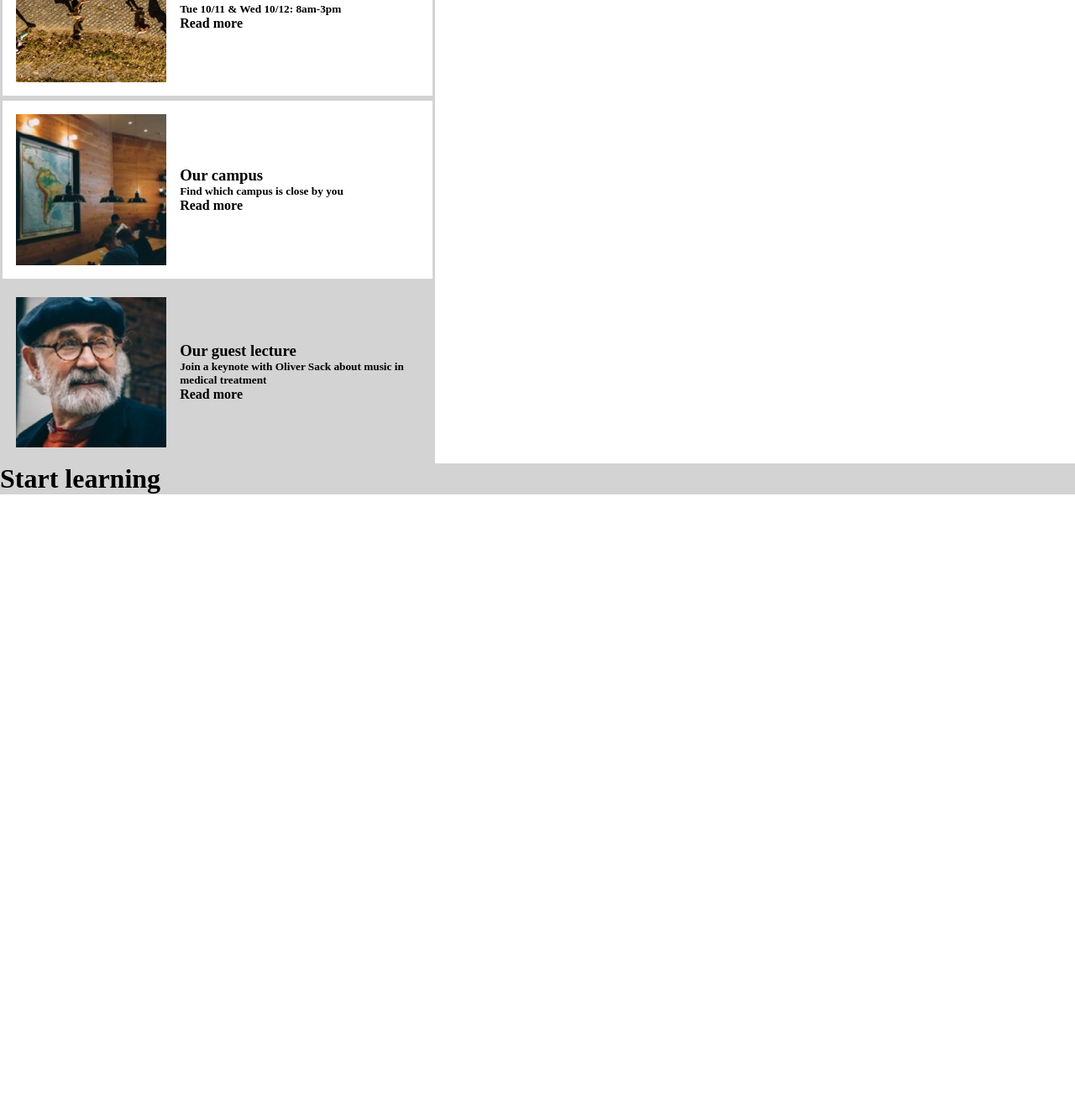
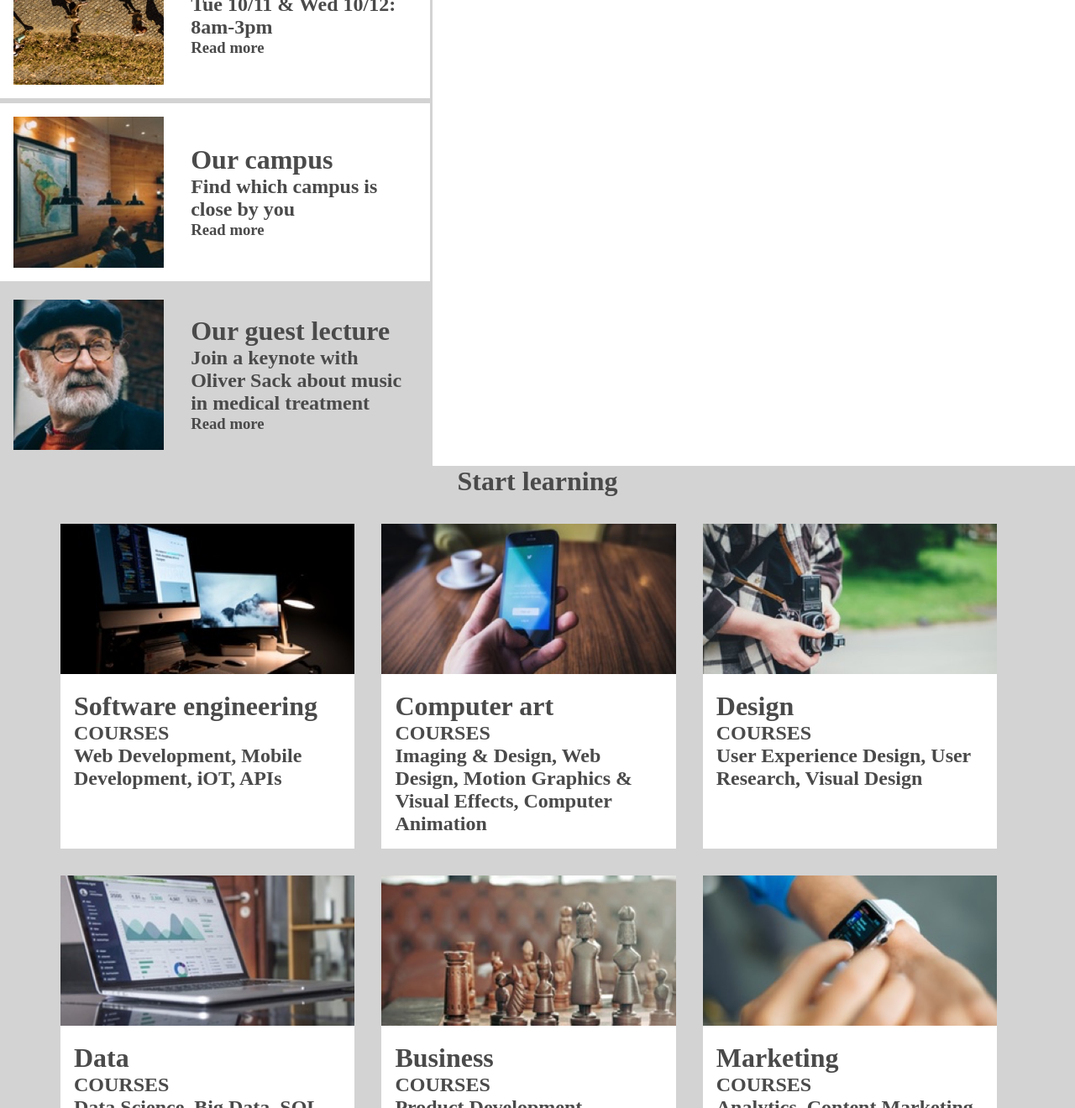
Before and after one commit to Monikacg/Colmar-Academy, a plain HTML site: page index.html in a window 1280 px wide. Shown: the part 1480-2800 px from the top of the page at 84% size. Before the commit the page ends 2069 px from the top, so only its background shows below. Drawn offline with Linux system fonts and the light colour scheme.

Commit message:
Adding new section

```diff
--- a/index.html
+++ b/index.html
@@ -33,7 +33,7 @@
       <img src="resources\images\banner.jpg" alt="">
       <div class="learn-text">
         <h1>Learn something new everyday</h1>
-        <h3>Lorem ipsum dolor sit amet, consectetur adipisicing elit.</h3>
+        <h2>Lorem ipsum dolor sit amet, consectetur adipisicing elit.</h2>
         <button type="button" name="button">Start here</button>
       </div>
     </div>
@@ -54,25 +54,25 @@
         <div class="h-box">
           <img src="resources\images\information-orientation.jpg" alt="">
           <div class="text">
-            <h3>orientation date</h3>
-            <h5>Tue 10/11 & Wed 10/12: 8am-3pm</h5>
-            <h4>Read more</h4>
+            <h1>orientation date</h1>
+            <h2>Tue 10/11 & Wed 10/12: 8am-3pm</h2>
+            <h3>Read more</h3>
           </div>
         </div>
         <div class="h-box">
           <img src="resources\images\information-campus.jpg" alt="">
           <div class="text">
-            <h3>Our campus</h3>
-            <h5>Find which campus is close by you</h5>
-            <h4>Read more</h4>
+            <h1>Our campus</h1>
+            <h2>Find which campus is close by you</h2>
+            <h3>Read more</h3>
           </div>
         </div>
         <div class="h-box" id="guest">
           <img src="resources\images\information-guest-lecture.jpg" alt="">
           <div class="text">
-            <h3>Our guest lecture</h3>
-            <h5>Join a keynote with Oliver Sack about music in medical treatment</h5>
-            <h4>Read more</h4>
+            <h1>Our guest lecture</h1>
+            <h2>Join a keynote with Oliver Sack about music in medical treatment</h2>
+            <h3>Read more</h3>
           </div>
         </div>
       </div>
@@ -80,24 +80,56 @@
 
     <!-- Start -->
     <div class="start">
-      <h1>Start learning</h1>
+      <h1 id="Start">Start learning</h1>
+      <div class="start-box">
         <div class="v-box">
-
+          <img src="resources\images\course-software.jpg" alt="">
+          <div class="text">
+            <h1>Software engineering</h1>
+            <h2>COURSES</h2>
+            <h2>Web Development, Mobile Development, iOT, APIs</h2>
+          </div>
         </div>
         <div class="v-box">
-
+          <img src="resources\images\course-computer-art.jpg" alt="">
+          <div class="text">
+            <h1>Computer art</h1>
+            <h2>COURSES</h2>
+            <h2>Imaging & Design, Web Design, Motion Graphics & Visual Effects, Computer Animation</h2>
+          </div>
         </div>
         <div class="v-box">
-
+          <img src="resources\images\course-design.jpg" alt="">
+          <div class="text">
+            <h1>Design</h1>
+            <h2>COURSES</h2>
+            <h2>User Experience Design, User Research, Visual Design</h2>
+          </div>
         </div>
         <div class="v-box">
-
+          <img src="resources\images\course-data.jpg" alt="">
+          <div class="text">
+            <h1>Data</h1>
+            <h2>COURSES</h2>
+            <h2>Data Science, Big Data, SQL, Data Visualization</h2>
+          </div>
         </div>
         <div class="v-box">
-
+          <img src="resources\images\course-business.jpg" alt="">
+          <div class="text">
+            <h1>Business</h1>
+            <h2>COURSES</h2>
+            <h2>Product Development, Business Development, Startup</h2>
+          </div>
         </div>
         <div class="v-box">
-
+          <img src="resources\images\course-marketing.jpg" alt="">
+          <div class="text">
+            <h1>Marketing</h1>
+            <h2>COURSES</h2>
+            <h2>Analytics, Content Marketing, Mobile Marketing</h2>
+          </div>
+        </div>
       </div>
     </div>
 
--- a/resources/css/index.css
+++ b/resources/css/index.css
@@ -1,6 +1,7 @@
 body {
   width: 100%;
   margin: 0;
+  color: rgb(74, 74, 74);
 }
 
 header {
@@ -12,6 +13,7 @@ header {
   width: 100%;
   height: 64px;
   background-color: white;
+  color: black;
 }
 
 h1, h2, h3, h4, h5, h6 {
@@ -117,6 +119,7 @@ button {
   padding: 32px 24px;
   padding-top: 0;
   border-right-style: solid;
+  border-bottom: solid;
   border-color: lightgray;
 }
 
@@ -128,7 +131,7 @@ button {
 .h-box {
   display: flex;
   width: 40%;
-  border-style: solid;
+  border-style: solid solid solid none;
   border-color: lightgray;
 }
 
@@ -149,4 +152,29 @@ button {
 
 .start {
   background-color: lightgray;
+  width: 100%;
 }
+
+#Start {
+  text-align: center;
+}
+
+.start-box {
+  display: flex;
+  flex-wrap: wrap;
+  margin: 16px 56px;
+}
+
+.v-box {
+  background-color: white;
+  margin: 16px;
+  width: 30%;
+}
+
+.v-box img {
+  width: 100%;
+}
+
+.text {
+  padding: 16px;
+}
```
Lines whose indentation alone changed are shown as unchanged.
